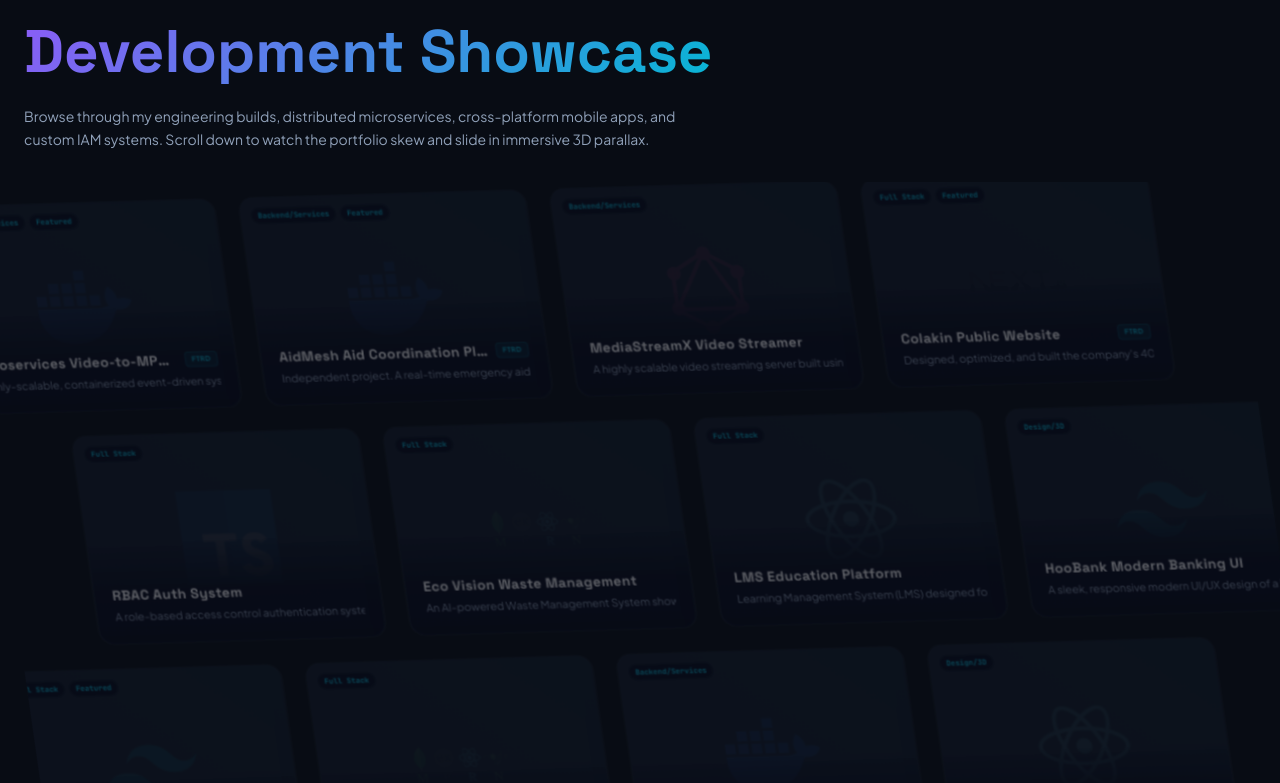
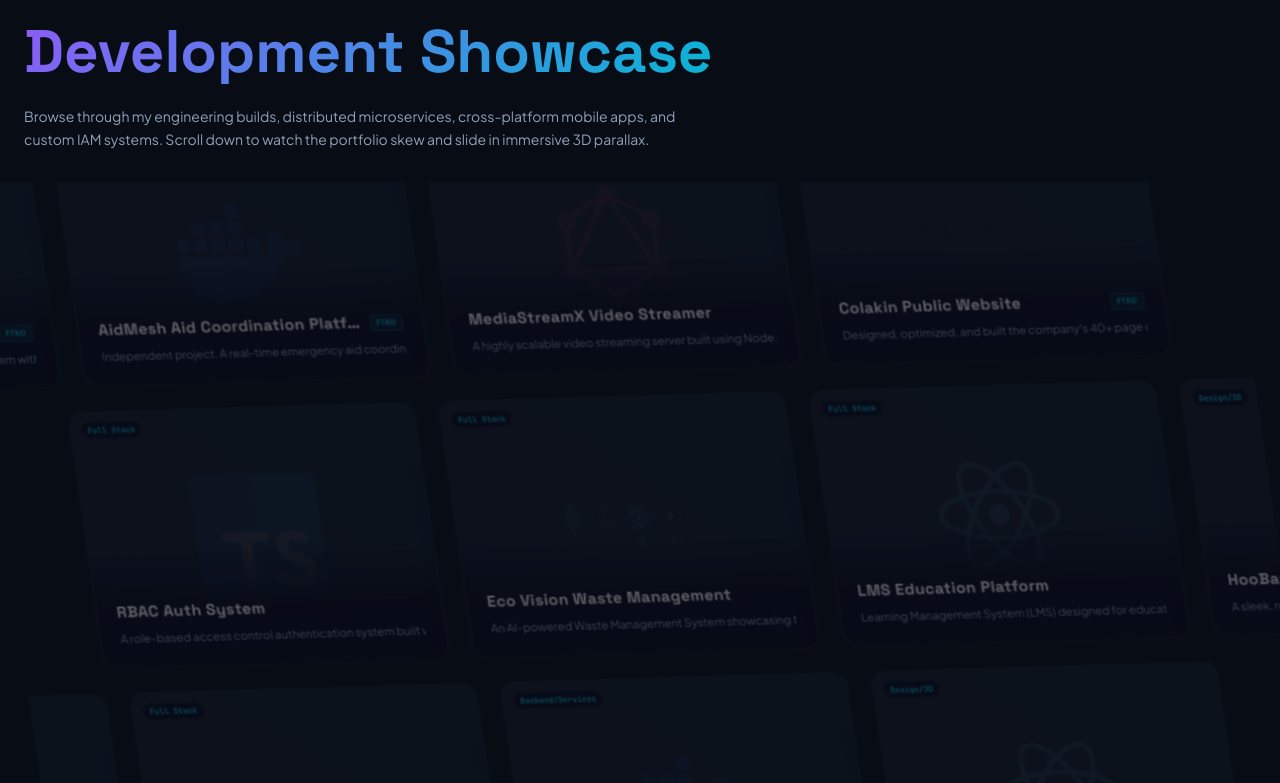
Before and after one commit to Mohamed-Abdulla/my-portfolio-2026, a Next.js app: page / in a window 1280 px wide. Shown: the part 2257-3040 px from the top of the page. Built offline with nearby package versions, Linux system fonts and the light colour scheme.

Commit message:
fix: Update ProductCard styles for improved layout and visual consistency

```diff
--- a/src/components/ui/HeroParallax.tsx
+++ b/src/components/ui/HeroParallax.tsx
@@ -113,14 +113,14 @@ const ProductCard = ({ product }: { product: IProject }) => {
     <motion.div
       whileHover={{ y: -5 }}
       key={product.title}
-      className="group h-[150px] w-[205px] sm:h-[195px] sm:w-[260px] md:h-[215px] md:w-[290px] shrink-0 relative rounded-2xl overflow-hidden glass-panel border border-card-border shadow-2xl transition-all cursor-grab active:cursor-grabbing select-none"
+      className="group h-[180px] w-[240px] sm:h-[230px] sm:w-[310px] md:h-[265px] md:w-[350px] shrink-0 relative rounded-2xl overflow-hidden glass-panel border border-card-border shadow-2xl transition-all cursor-grab active:cursor-grabbing select-none"
     >
       {/* Background radial gradient */}
-      <div className="absolute inset-0 bg-gradient-to-tr from-primary-accent/5 to-accent-teal/5 z-0" />
+      <div className="absolute inset-0 bg-gradient-to-tr from-primary/5 to-secondary/5 z-0" />
 
       {/* Project Mock Icon in background */}
       <div className="absolute inset-0 flex items-center justify-center pointer-events-none opacity-10 group-hover:scale-105 group-hover:opacity-20 transition-all duration-700 z-0">
-        <img src={product.imgUrl} alt="" className="w-16 h-16 sm:w-20 sm:h-20 md:w-24 md:h-24 object-contain" />
+        <img src={product.imgUrl} alt="" className="w-20 h-20 sm:w-24 sm:h-24 md:w-32 md:h-32 object-contain" />
       </div>
 
       {/* Tags overlay (Hidden on extra small mobile screens for visual spacing) */}
@@ -128,7 +128,7 @@ const ProductCard = ({ product }: { product: IProject }) => {
         {product.tags.slice(0, 2).map((tag) => (
           <span
             key={tag}
-            className="text-[7px] sm:text-[7.5px] font-mono font-bold px-1.5 py-0.5 rounded-full bg-slate-950/85 border border-card-border/60 text-accent-teal"
+            className="text-[7.5px] sm:text-[8px] font-mono font-bold px-1.5 py-0.5 rounded-full bg-slate-950/85 border border-card-border/60 text-secondary"
           >
             {tag}
           </span>
@@ -141,7 +141,7 @@ const ProductCard = ({ product }: { product: IProject }) => {
           href={product.projectLink}
           target="_blank"
           rel="noopener noreferrer"
-          className="p-2 sm:p-2.5 rounded-full bg-gradient-to-r from-primary-accent to-accent-teal text-black hover:scale-110 transition-transform shadow-lg shadow-accent-teal/20"
+          className="p-2 sm:p-2.5 rounded-full bg-gradient-to-r from-primary to-secondary text-black hover:scale-110 transition-transform shadow-lg shadow-secondary/20"
         >
           <Eye className="w-3.5 h-3.5 sm:w-4 sm:h-4" />
         </a>
@@ -156,18 +156,18 @@ const ProductCard = ({ product }: { product: IProject }) => {
       </div>
 
       {/* Card Info details */}
-      <div className="absolute inset-x-0 bottom-0 p-3 sm:p-4.5 bg-gradient-to-t from-slate-950 via-slate-950/90 to-transparent z-10 text-left flex flex-col justify-end min-h-[85px] sm:min-h-[105px]">
-        <div className="flex items-center justify-between mb-1">
-          <h2 className="text-xs sm:text-sm font-bold font-display text-white tracking-wide truncate pr-2">
+      <div className="absolute inset-x-0 bottom-0 p-4 sm:p-5 bg-gradient-to-t from-slate-950 via-slate-950/90 to-transparent z-10 text-left flex flex-col justify-end min-h-[95px] sm:min-h-[120px]">
+        <div className="flex items-center justify-between mb-1.5">
+          <h2 className="text-xs sm:text-base font-bold font-display text-white tracking-wide truncate pr-2">
             {product.title}
           </h2>
           {product.featured && (
-            <span className="text-[6.5px] sm:text-[7px] font-bold uppercase tracking-wider text-accent-teal px-1.5 py-0.5 rounded bg-accent-teal/10 border border-accent-teal/20 shrink-0">
+            <span className="text-[6.5px] sm:text-[7.5px] font-bold uppercase tracking-wider text-secondary px-1.5 py-0.5 rounded bg-secondary/10 border border-secondary/20 shrink-0">
               Ftrd
             </span>
           )}
         </div>
-        <p className="text-[9px] sm:text-[11px] text-slate-400 font-sans leading-relaxed line-clamp-3 hidden sm:block">
+        <p className="text-[9.5px] sm:text-[11.5px] text-slate-400 font-sans leading-relaxed line-clamp-3 hidden sm:block">
           {product.description}
         </p>
       </div>
```
